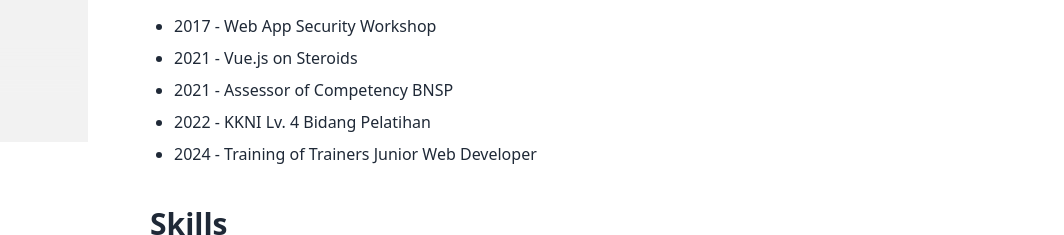
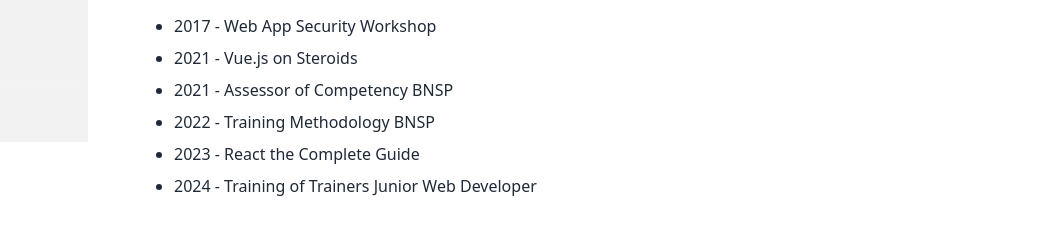
Before and after one commit to nasrullahid/nasrullah.id, an Astro site: page /cv in a window 1280 px wide. Shown: the part 658-893 px from the top of the page, 216-1280 px from the left. Built offline with nearby package versions, Linux system fonts and the light colour scheme; Astro itself is replaced by a stand-in of ours.

Commit message:
update cv

```diff
--- a/src/pages/cv.astro
+++ b/src/pages/cv.astro
@@ -55,7 +55,8 @@
     <li>2017 - Web App Security Workshop</li>
     <li>2021 - Vue.js on Steroids</li>
     <li>2021 - Assessor of Competency BNSP</li>
-    <li>2022 - KKNI Lv. 4 Bidang Pelatihan</li>
+    <li>2022 - Training Methodology BNSP</li>
+    <li>2023 - React the Complete Guide</li>
     <li>2024 - Training of Trainers Junior Web Developer</li>
   </ul>
 
```
